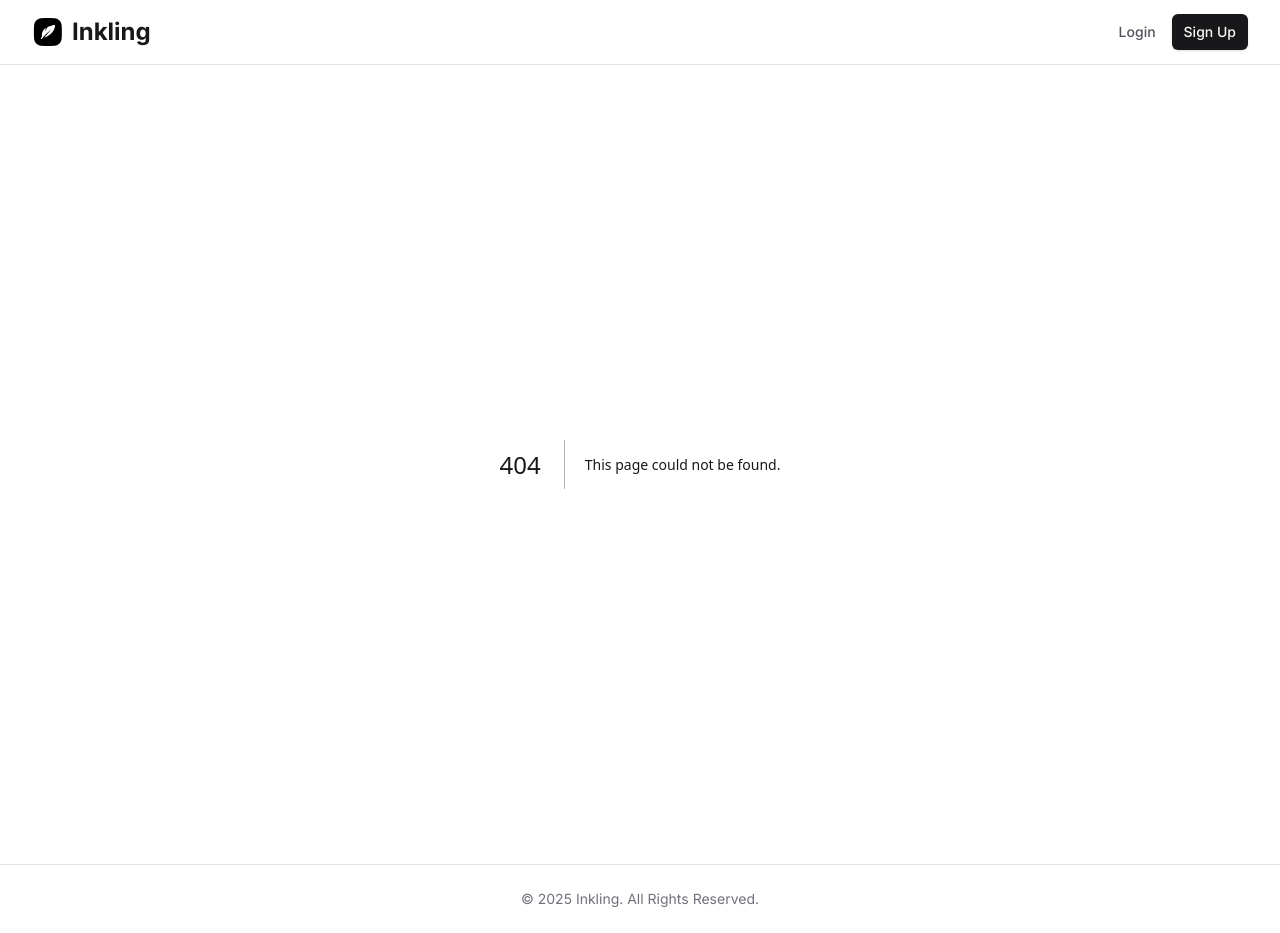
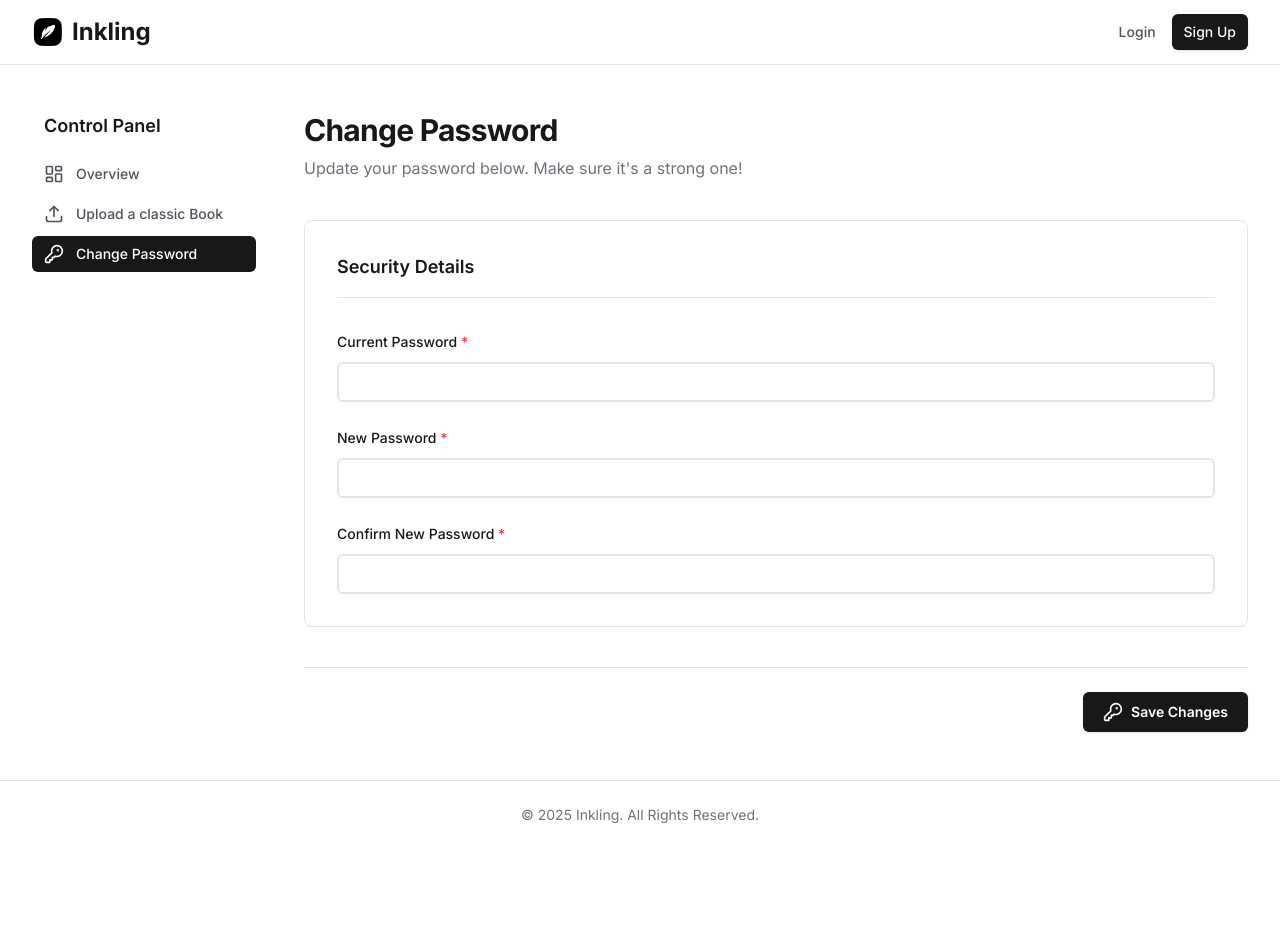
Before and after one commit to iamjomygeorge/mca-main-project, a Next.js app in the folder frontend/: page /admin/change-password in a window 1280 px wide. Before the commit this address had no page. After the commit the page ends 849 px from the top, so only its background shows below. Built offline with nearby package versions, Linux system fonts and the light colour scheme.

Commit message:
feat(admin): add change password option

```diff
--- /dev/null
+++ b/frontend/app/admin/change-password/page.jsx
@@ -0,0 +1,5 @@
+import ChangePasswordForm from "@/components/ChangePasswordForm";
+
+export default function ChangePasswordPage() {
+  return <ChangePasswordForm />;
+}
--- a/frontend/components/AdminSidebar.jsx
+++ b/frontend/components/AdminSidebar.jsx
@@ -1,8 +1,9 @@
+
 "use client";
 
 import Link from "next/link";
 import { usePathname } from "next/navigation";
-import { Icons } from "@/components/Icons";
+import { Icons } from "./Icons";
 
 const navLinks = [
   { name: "Overview", href: "/admin", icon: Icons.overview },
@@ -10,6 +11,11 @@ const navLinks = [
     name: "Upload a classic Book",
     href: "/admin/books/upload",
     icon: Icons.upload,
+  },
+  {
+    name: "Change Password",
+    href: "/admin/change-password",
+    icon: Icons.password,
   },
 ];
 
--- a/frontend/components/AdminUploadForm.jsx
+++ b/frontend/components/AdminUploadForm.jsx
@@ -182,7 +182,7 @@ export default function AdminUploadForm() {
   };
 
   const commonInputClasses =
-    "block w-full appearance-none rounded-md border-3 border-neutral-200 px-4 py-2 text-zinc-9000 placeholder-zinc-500 focus:border-neutral-400 focus:outline-none focus:ring-zinc-500 dark:border-zinc-700 dark:bg-zinc-800 dark:text-zinc-50 sm:text-sm";
+    "block w-full appearance-none rounded-md border-2 border-neutral-200 px-4 py-2 text-zinc-900 placeholder-zinc-500 focus:border-neutral-400 focus:outline-none focus:ring-zinc-500 dark:border-zinc-700 dark:bg-zinc-800 dark:text-zinc-50 sm:text-sm";
   const commonLabelClasses =
     "block text-sm font-medium leading-6 text-zinc-900 dark:text-zinc-100";
 
--- /dev/null
+++ b/frontend/components/ChangePasswordForm.jsx
@@ -0,0 +1,175 @@
+// frontend/components/ChangePasswordForm.jsx
+
+"use client";
+
+import { useState } from "react";
+import { useAuth } from "@/context/AuthContext";
+import { Icons } from "@/components/Icons";
+
+export default function ChangePasswordForm() {
+  const { token } = useAuth();
+  const [currentPassword, setCurrentPassword] = useState("");
+  const [newPassword, setNewPassword] = useState("");
+  const [confirmPassword, setConfirmPassword] = useState("");
+  const [error, setError] = useState(null);
+  const [success, setSuccess] = useState("");
+  const [isSubmitting, setIsSubmitting] = useState(false);
+
+  const clearForm = () => {
+    setCurrentPassword("");
+    setNewPassword("");
+    setConfirmPassword("");
+  };
+
+  const handleSubmit = async (e) => {
+    e.preventDefault();
+    setSuccess("");
+    setError(null);
+
+    if (!currentPassword || !newPassword || !confirmPassword) {
+      setError("All password fields are required.");
+      return;
+    }
+
+    if (newPassword !== confirmPassword) {
+      setError("New password and confirmation password do not match.");
+      return;
+    }
+
+    setIsSubmitting(true);
+
+    try {
+      const response = await fetch(
+        `${process.env.NEXT_PUBLIC_API_URL}/api/user/password`,
+        {
+          method: "PUT",
+          headers: {
+            "Content-Type": "application/json",
+            Authorization: `Bearer ${token}`,
+          },
+          body: JSON.stringify({
+            currentPassword,
+            newPassword,
+          }),
+        }
+      );
+
+      const responseData = await response.json();
+      if (!response.ok) {
+        throw new Error(responseData.error || "Failed to update password.");
+      }
+
+      setSuccess("Password updated successfully!");
+      clearForm();
+    } catch (err) {
+      setError(err.message);
+    } finally {
+      setIsSubmitting(false);
+    }
+  };
+
+  const commonInputClasses =
+    "block w-full appearance-none rounded-md border-2 border-neutral-200 px-4 py-2 text-zinc-900 placeholder-zinc-500 focus:border-neutral-400 focus:outline-none focus:ring-zinc-500 dark:border-zinc-700 dark:bg-zinc-800 dark:text-zinc-50 sm:text-sm";
+  const commonLabelClasses =
+    "block text-sm font-medium leading-6 text-zinc-900 dark:text-zinc-100";
+
+  return (
+    <form onSubmit={handleSubmit} className="space-y-10">
+      <div>
+        <h1 className="text-3xl font-bold tracking-tight">Change Password</h1>
+        <p className="mt-2 text-zinc-500 dark:text-zinc-400">
+          Update your password below. Make sure it's a strong one!
+        </p>
+      </div>
+
+      {error && (
+        <div className="rounded-md bg-red-50 dark:bg-red-900/20 p-4 border border-red-200 dark:border-red-500/30">
+          <p className="text-sm font-medium text-red-800 dark:text-red-200">
+            {error}
+          </p>
+        </div>
+      )}
+      {success && (
+        <div className="rounded-md bg-green-50 dark:bg-green-900/20 p-4 border border-green-200 dark:border-green-500/30">
+          <p className="text-sm font-medium text-green-800 dark:text-green-200">
+            {success}
+          </p>
+        </div>
+      )}
+
+      <div className="p-8 bg-white dark:bg-zinc-900/50 border border-zinc-200 dark:border-zinc-800 rounded-lg space-y-8">
+        <h2 className="text-lg font-semibold border-b pb-4 border-zinc-200 dark:border-zinc-700">
+          Security Details
+        </h2>
+        <div className="space-y-6">
+          <div>
+            <label
+              htmlFor="currentPassword"
+              className={commonLabelClasses}
+            >
+              Current Password <span className="text-red-500">*</span>
+            </label>
+            <div className="mt-2">
+              <input
+                type="password"
+                id="currentPassword"
+                value={currentPassword}
+                onChange={(e) => setCurrentPassword(e.target.value)}
+                required
+                className={commonInputClasses}
+              />
+            </div>
+          </div>
+          <div>
+            <label htmlFor="newPassword" className={commonLabelClasses}>
+              New Password <span className="text-red-500">*</span>
+            </label>
+            <div className="mt-2">
+              <input
+                type="password"
+                id="newPassword"
+                value={newPassword}
+                onChange={(e) => setNewPassword(e.target.value)}
+                required
+                className={commonInputClasses}
+              />
+            </div>
+          </div>
+          <div>
+            <label
+              htmlFor="confirmPassword"
+              className={commonLabelClasses}
+            >
+              Confirm New Password <span className="text-red-500">*</span>
+            </label>
+            <div className="mt-2">
+              <input
+                type="password"
+                id="confirmPassword"
+                value={confirmPassword}
+                onChange={(e) => setConfirmPassword(e.target.value)}
+                required
+                className={commonInputClasses}
+              />
+            </div>
+          </div>
+        </div>
+      </div>
+
+      <div className="flex justify-end pt-6 border-t border-zinc-200 dark:border-zinc-800">
+        <button
+          type="submit"
+          disabled={isSubmitting}
+          className="flex items-center justify-center gap-2 rounded-md bg-zinc-900 px-5 py-2.5 text-sm font-semibold text-white shadow-sm hover:bg-zinc-700 focus-visible:outline-2 focus-visible:outline-offset-2 focus-visible:outline-zinc-600 disabled:opacity-50 disabled:cursor-not-allowed dark:bg-sky-600 dark:text-white dark:hover:bg-sky-500 dark:disabled:bg-sky-500/50 transition-colors duration-200"
+        >
+          {isSubmitting ? (
+            <Icons.spinner className="h-5 w-5" />
+          ) : (
+            <Icons.password className="h-5 w-5" />
+          )}
+          {isSubmitting ? "Saving..." : "Save Changes"}
+        </button>
+      </div>
+    </form>
+  );
+}
--- a/frontend/components/Icons.jsx
+++ b/frontend/components/Icons.jsx
@@ -1,3 +1,4 @@
+// Icons.jsx
 export const Icons = {
   overview: (props) => (
     <svg
@@ -88,4 +89,21 @@ export const Icons = {
       <path d="M21 12a9 9 0 1 1-6.219-8.56" />
     </svg>
   ),
+  password: (props) => (
+    <svg
+      xmlns="http://www.w3.org/2000/svg"
+      width="24"
+      height="24"
+      viewBox="0 0 24 24"
+      fill="none"
+      stroke="currentColor"
+      strokeWidth="2"
+      strokeLinecap="round"
+      strokeLinejoin="round"
+      {...props}
+    >
+      <path d="M2 18v3c0 .6.4 1 1 1h4v-3h3v-3h2l1.4-1.4a6.5 6.5 0 1 0-4-4Z" />
+      <circle cx="16.5" cy="7.5" r=".5" />
+    </svg>
+  ),
 };
```
